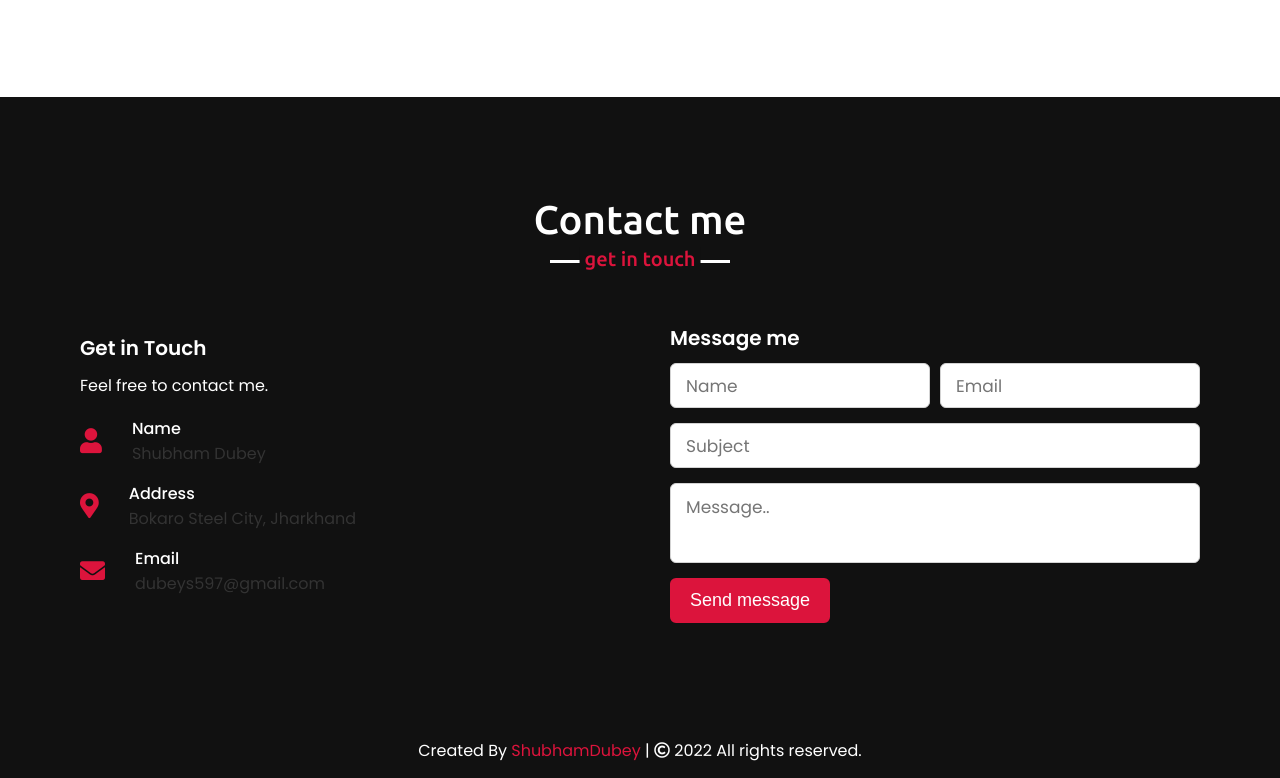
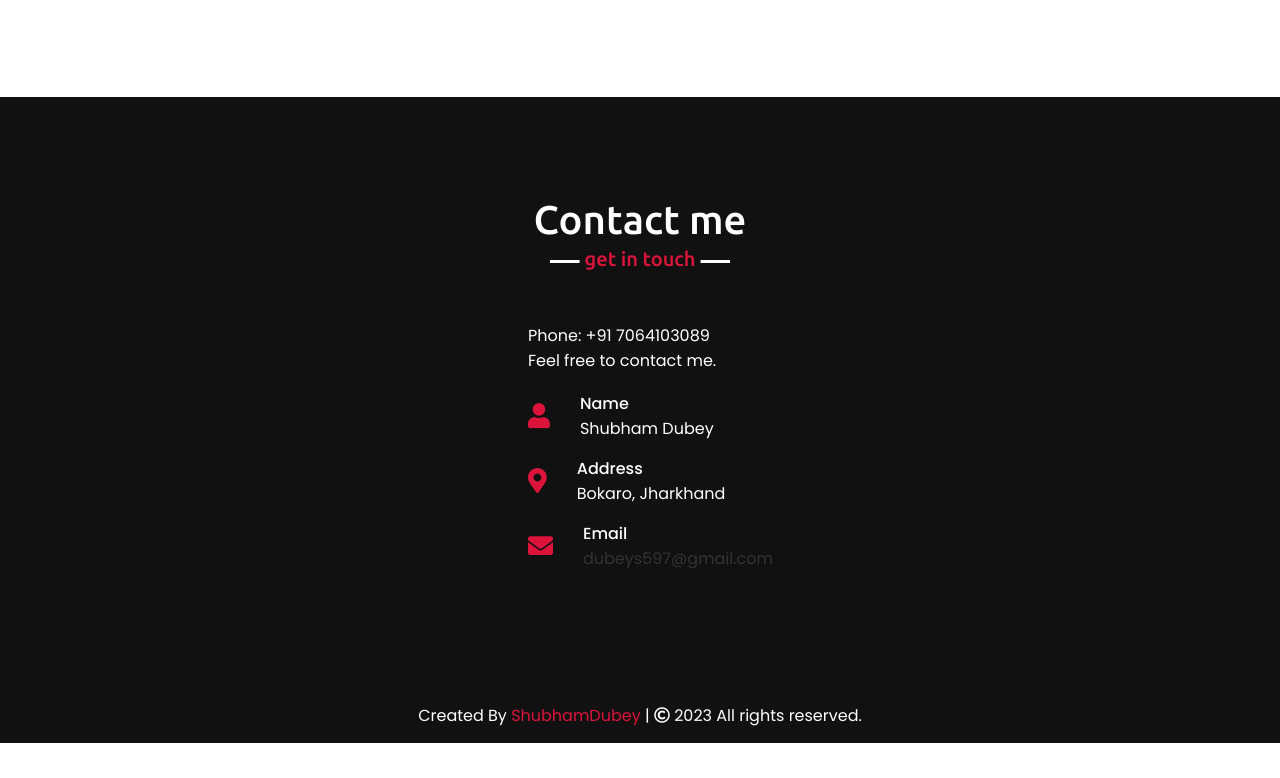
Before and after one commit to dubeys597/dubeys597.github.io, a website: page index.html in a window 1280 px wide. Shown: the part 3125-3903 px from the top of the page. After the commit the page ends 3868 px from the top, so only its background shows below. Drawn offline with nearby package versions, Linux system fonts and the light colour scheme.

Commit message:
Initial commit

```diff
--- a/index.html
+++ b/index.html
@@ -40,7 +40,7 @@
         <div class="max-width">
             <div class="home-content">
                 <div class="text-1">Hello, My Name is</div>
-                <div class="text-2">Shubham Dubey</div>
+                <div id="user-detail-name">Shubham Dubey</div>
                 <div class="text-3">And I'm a <span class="typing"></span></div>
                 <a href="https://drive.google.com/file/d/1Nb9TPkQ6lqZFnL3e3PNjkBmn4MQHMqM2/view?usp=sharing">Hire me</a>
             </div>
@@ -57,7 +57,7 @@
                 </div>
                 <div class="column right">
                     <div class="text">I'm Shubham Dubey and I'm a <span class="typing-2"></span></div>
-                    <p>Aspiring Java Backend Developer with more than 1300+
+                    <p id="user-detail-intro">Aspiring Java Backend Developer with more than 1300+
                         hours of deliberate practice, Contributed to multiple
                         projects and also solo projects and can write clean
                         and optimized code. Looking forward to work with a
@@ -145,12 +145,12 @@
 
 
     <!-- contact section start -->
-    <section class="contact" id="contact">
+    <section class="nav-link contact" id="contact">
         <div class="max-width">
             <h2 class="title">Contact me</h2>
             <div class="contact-content">
                 <div class="column left">
-                    <div class="text">Get in Touch</div>
+                    <div id="contact-phone">Phone: +91 7064103089</div>
                     <p>Feel free to contact me.</p>
                     <div class="icons">
                         <div class="row">
@@ -164,39 +164,17 @@
                             <i class="fas fa-map-marker-alt"></i>
                             <div class="info">
                                 <div class="head">Address</div>
-                                <div class="sub-title">Bokaro Steel City, Jharkhand</div>
+                                <div class="sub-title">Bokaro, Jharkhand</div>
                             </div>
                         </div>
                         <div class="row">
                             <i class="fas fa-envelope"></i>
                             <div class="info">
                                 <div class="head">Email</div>
-                                <div class="sub-title">dubeys597@gmail.com</div>
+                                <div id="contact-email">dubeys597@gmail.com</div>
                             </div>
                         </div>
                     </div>
-                </div>
-                <div class="column right">
-                    <div class="text">Message me</div>
-                    <form action="#">
-                        <div class="fields">
-                            <div class="field name">
-                                <input type="text" placeholder="Name" required>
-                            </div>
-                            <div class="field email">
-                                <input type="email" placeholder="Email" required>
-                            </div>
-                        </div>
-                        <div class="field">
-                            <input type="text" placeholder="Subject" required>
-                        </div>
-                        <div class="field textarea">
-                            <textarea cols="30" rows="10" placeholder="Message.." required></textarea>
-                        </div>
-                        <div class="button-area">
-                            <button type="submit">Send message</button>
-                        </div>
-                    </form>
                 </div>
             </div>
         </div>
@@ -204,7 +182,7 @@
 
     <!-- footer section start -->
     <footer>
-        <span>Created By <a href="#">ShubhamDubey</a> | <span class="far fa-copyright"></span> 2022 All rights reserved.</span>
+        <span>Created By <a href="#">ShubhamDubey</a> | <span class="far fa-copyright"></span> 2023 All rights reserved.</span>
     </footer>
 
     <script src="script.js"></script>
--- a/style.css
+++ b/style.css
@@ -183,7 +183,7 @@ section .title::after{
 .nav-link.home .home-content .text-1{
     font-size: 27px;
 }
-.nav-link.home .home-content .text-2{
+.nav-link.home .home-content #user-detail-name{
     font-size: 75px;
     font-weight: 600;
     margin-left: -3px;
@@ -329,100 +329,48 @@ section .title::after{
 
 
 /* contact section styling */
-.contact .title::after{
+.nav-link.contact .title::after{
     content: "get in touch";
 }
-.contact .contact-content .column{
+
+.nav-link.contact .contact-content{
+    margin-left: 40%;
+}
+
+.nav-link.contact .contact-content .column{
     width: calc(50% - 30px);
 }
-.contact .contact-content .text{
+
+.nav-link.contact .contact-content .text{
     font-size: 20px;
     font-weight: 600;
     margin-bottom: 10px;
 }
-.contact .contact-content .left p{
+.nav-link.contact .contact-content .left p{
     text-align: justify;
 }
-.contact .contact-content .left .icons{
+.nav-link.contact .contact-content .left .icons{
     margin: 10px 0;
 }
-.contact .contact-content .row{
+.nav-link.contact .contact-content .row{
     display: flex;
     height: 65px;
     align-items: center;
 }
-.contact .contact-content .row .info{
+.nav-link.contact .contact-content .row .info{
     margin-left: 30px;
 }
-.contact .contact-content .row i{
+.nav-link.contact .contact-content .row i{
     font-size: 25px;
     color: crimson;
 }
-.contact .contact-content .info .head{
+.nav-link.contact .contact-content .info .head{
     font-weight: 500;
 }
-.contact .contact-content .info .sub-title{
+.nav-link.contact .contact-content .info #contact-email{
     color: #333;
 }
-.contact .right form .fields{
-    display: flex;
-}
-.contact .right form .field,
-.contact .right form .fields .field{
-    height: 45px;
-    width: 100%;
-    margin-bottom: 15px;
-}
-.contact .right form .textarea{
-    height: 80px;
-    width: 100%;
-}
-.contact .right form .name{
-    margin-right: 10px;
-}
-.contact .right form .field input,
-.contact .right form .textarea textarea{
-    height: 100%;
-    width: 100%;
-    border: 1px solid lightgrey;
-    border-radius: 6px;
-    outline: none;
-    padding: 0 15px;
-    font-size: 17px;
-    font-family: 'Poppins', sans-serif;
-    transition: all 0.3s ease;
-}
-.contact .right form .field input:focus,
-.contact .right form .textarea textarea:focus{
-    border-color: #b3b3b3;
-}
-.contact .right form .textarea textarea{
-  padding-top: 10px;
-  resize: none;
-}
-.contact .right form .button-area{
-  display: flex;
-  align-items: center;
-}
-.right form .button-area button{
-  color: #fff;
-  display: block;
-  width: 160px!important;
-  height: 45px;
-  outline: none;
-  font-size: 18px;
-  font-weight: 500;
-  border-radius: 6px;
-  cursor: pointer;
-  flex-wrap: nowrap;
-  background: crimson;
-  border: 2px solid crimson;
-  transition: all 0.3s ease;
-}
-.right form .button-area button:hover{
-  color: crimson;
-  background: none;
-}
+
 /* footer section styling */
 footer{
     background: #111;
```
Also changed, not shown: profile.png.
